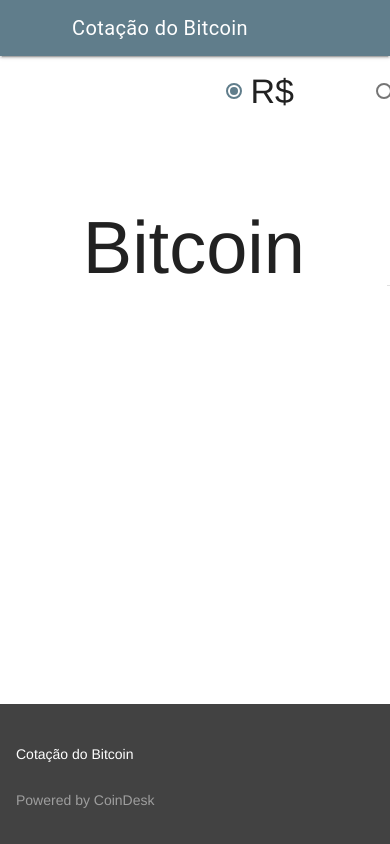
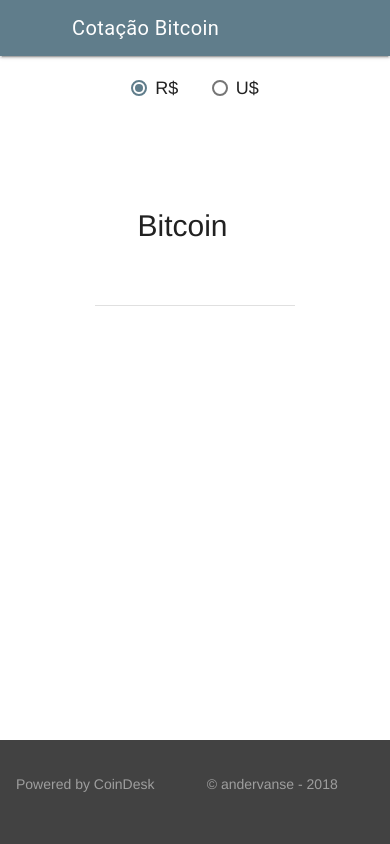
Before and after one commit to andervanse/bitcoin-conversor, a website: page public/index.html in a window 390 px wide. Drawn offline with Linux system fonts and the light colour scheme; no server answers.

Commit message:
viewport added

```diff
--- a/public/index.html
+++ b/public/index.html
@@ -2,12 +2,14 @@
 
 <head>
     <!-- Material Design Lite -->
-    <script src="./src/js/material.min.js"></script>
+    <meta name="viewport" content="width=device-width, initial-scale=1.0">
     <link rel="stylesheet" href="./src/css/material.min.css">
     <link rel="stylesheet" href="./src/css/app.css">
+    <script src="./src/js/material.min.js"></script>
 
     <!-- Material Design icon font -->
     <link rel="stylesheet" href="https://fonts.googleapis.com/icon?family=Material+Icons">
+
 </head>
 
 <body>
@@ -16,8 +18,7 @@
     <div class="mdl-layout mdl-js-layout mdl-layout mdl-layout--fixed-header">
         <header class="mdl-layout__header">
             <div class="mdl-layout__header-row">
-                <span class="mdl-layout-title">Cotação do Bitcoin</span>
-                <div class="mdl-layout-spacer"></div>
+                <span class="mdl-layout-title">Cotação Bitcoin</span>
             </div>
         </header>
         <div class="mdl-layout__drawer">
@@ -31,7 +32,6 @@
                 <!-- Your content goes here -->
 
                 <div class="center-content">
-                    <div class="text-bottom">
                     <label class="mdl-radio mdl-js-radio mdl-js-ripple-effect" for="option-1">
                         <input type="radio" id="option-1" class="mdl-radio__button" name="options" value="BRL" checked>
                         <span class="mdl-radio__label">R$</span>
@@ -41,7 +41,6 @@
                         <input type="radio" id="option-2" class="mdl-radio__button" name="options" value="USD">
                         <span class="mdl-radio__label">U$</span>
                     </label>
-                    </div>
                 </div>
                 <div class="center-content">
 
@@ -54,11 +53,11 @@
         </main>
         <footer class="mdl-mini-footer">
             <div class="mdl-mini-footer__left-section">
-              <div class="mdl-logo">Cotação do Bitcoin</div>
               <ul class="mdl-mini-footer__link-list">
                 <li><a href="https://www.coindesk.com/price/" target="_blank">Powered by CoinDesk</a></li>
               </ul>
             </div>
+            <p class="copyright">© andervanse - 2018</p>
         </footer>
     </div>
 </body>
--- a/public/src/css/app.css
+++ b/public/src/css/app.css
@@ -9,7 +9,6 @@
     text-align: center;
     font-size: 74px;
   }
-
   .center-content .text-small {
     font-size: 22px;
   }
@@ -24,3 +23,19 @@
     border-bottom: 1px solid rgba(0,0,0,.12);
     background: 0 0;
   }
+
+  @media screen and (max-width:500px) {
+    .center-content {
+      width: 80%;
+      font-size: 30px;
+    }
+    .center-content .text-small {
+      font-size: 12px;
+    }
+    .mdl-radio {
+      font-size: 18px;
+    }
+    .center-content-input {
+      font-size: 40px;
+    }
+  }
--- a/public/src/js/app.js
+++ b/public/src/js/app.js
@@ -30,7 +30,6 @@ window.addEventListener('load', function (event) {
     bitcoinPrice.addEventListener('keyup', function (event) {
         var currencyLbl = document.getElementsByClassName('is-checked')[0];
         var ckBox = currencyLbl.children.namedItem('options');
-        console.log(ckBox);
 
         if (event.key in ['0', '1', '2', '3', '4', '5', '6', '7', '8', '9', '.', ','] || event.key == 'Backspace') {
             if (bitcoinPrice.value && parseFloat(bitcoinPrice.value) !== NaN) {
```
Lines whose indentation alone changed are shown as unchanged.
